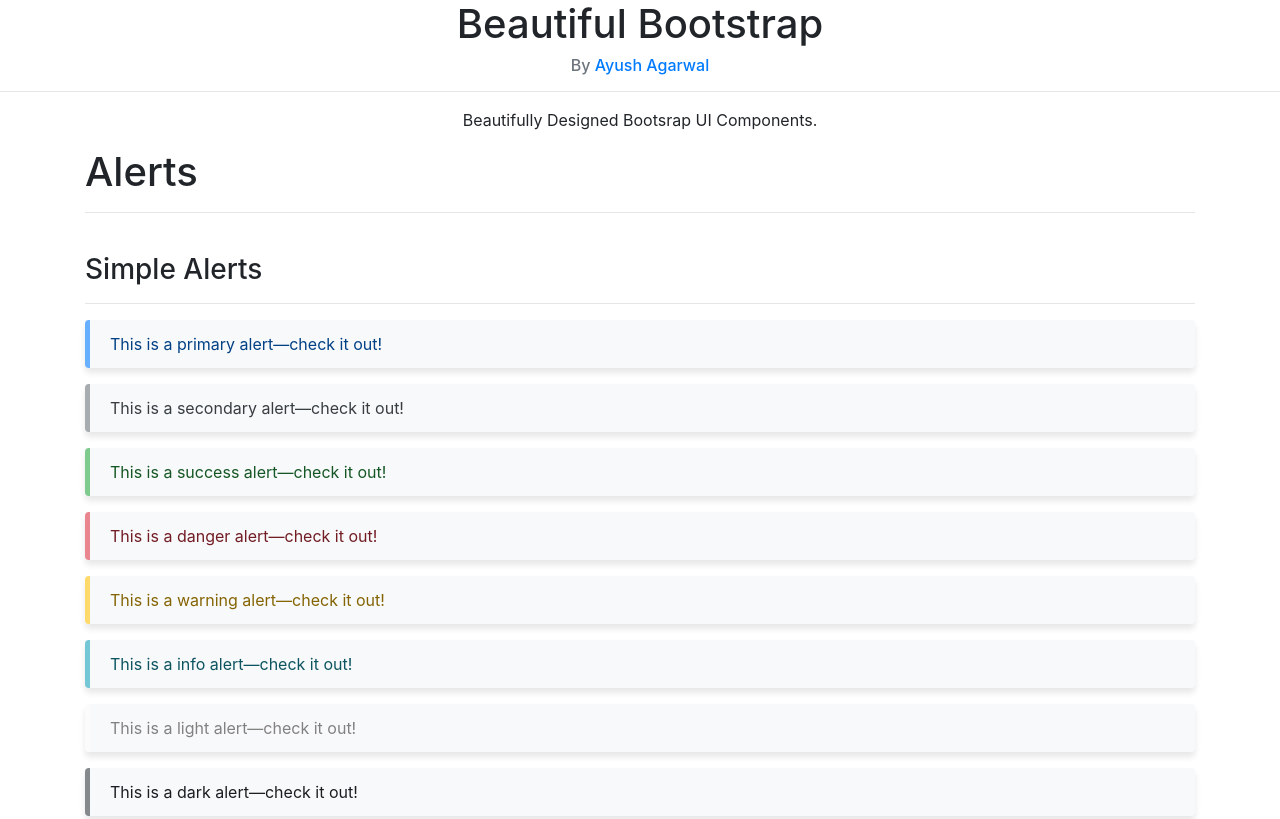
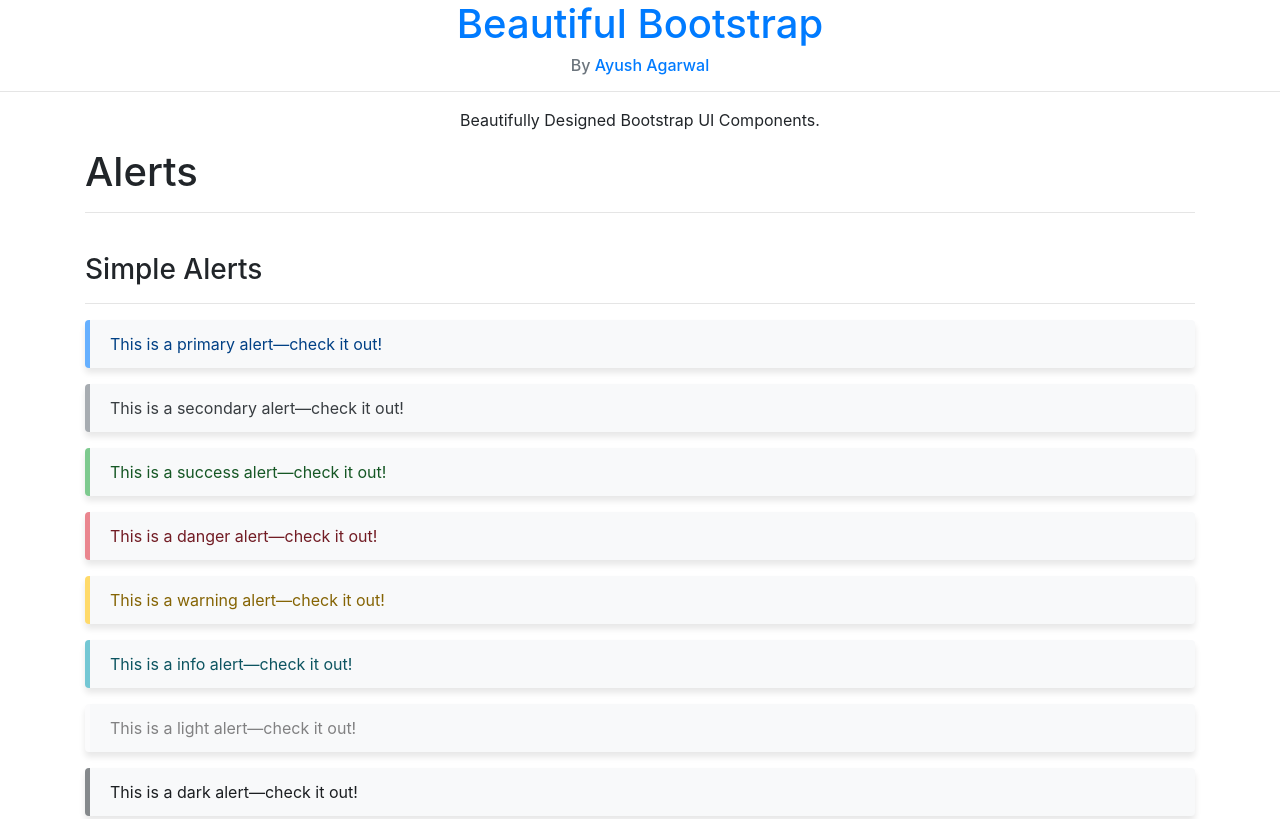
Before and after one commit to thisisayush/beautiful-bootstrap, a website: page index.html in a window 1280 px wide. Shown: the top 819 px of the page. Drawn offline with nearby package versions, Linux system fonts and the light colour scheme.

Commit message:
Update Home

```diff
--- a/index.html
+++ b/index.html
@@ -6,15 +6,18 @@
         <meta charset="utf-8" />
         <meta name="viewport" content="width=device-width, initial-scale=1.0" />
 
+        <meta name="description" content="Beautifully Designed Bootstrap UI Components." />
+        <!-- Bootstrap Core CSS -->
         <link rel="stylesheet" href="https://maxcdn.bootstrapcdn.com/bootstrap/4.0.0/css/bootstrap.min.css" integrity="sha384-Gn5384xqQ1aoWXA+058RXPxPg6fy4IWvTNh0E263XmFcJlSAwiGgFAW/dAiS6JXm" crossorigin="anonymous">
+        <!-- Beautiful Bootstrap CSS -->
         <link rel="stylesheet" href="beautiful-bootstrap.css" />
     </head>
     <body>
         <header class="text-center">
-            <h1>Beautiful Bootstrap</h1>
+            <h1><a href="https://github.com/thisisayush/beautiful-bootstrap">Beautiful Bootstrap</a></h1>
             <h6 class="text-secondary">By <a href="https://www.thisisayush.com/">Ayush Agarwal</a></h6>
             <hr>
-            <p>Beautifully Designed Bootsrap UI Components.</p>
+            <p>Beautifully Designed Bootstrap UI Components.</p>
         </header>
         <section class="container">
             <h1>Alerts</h1>
```
